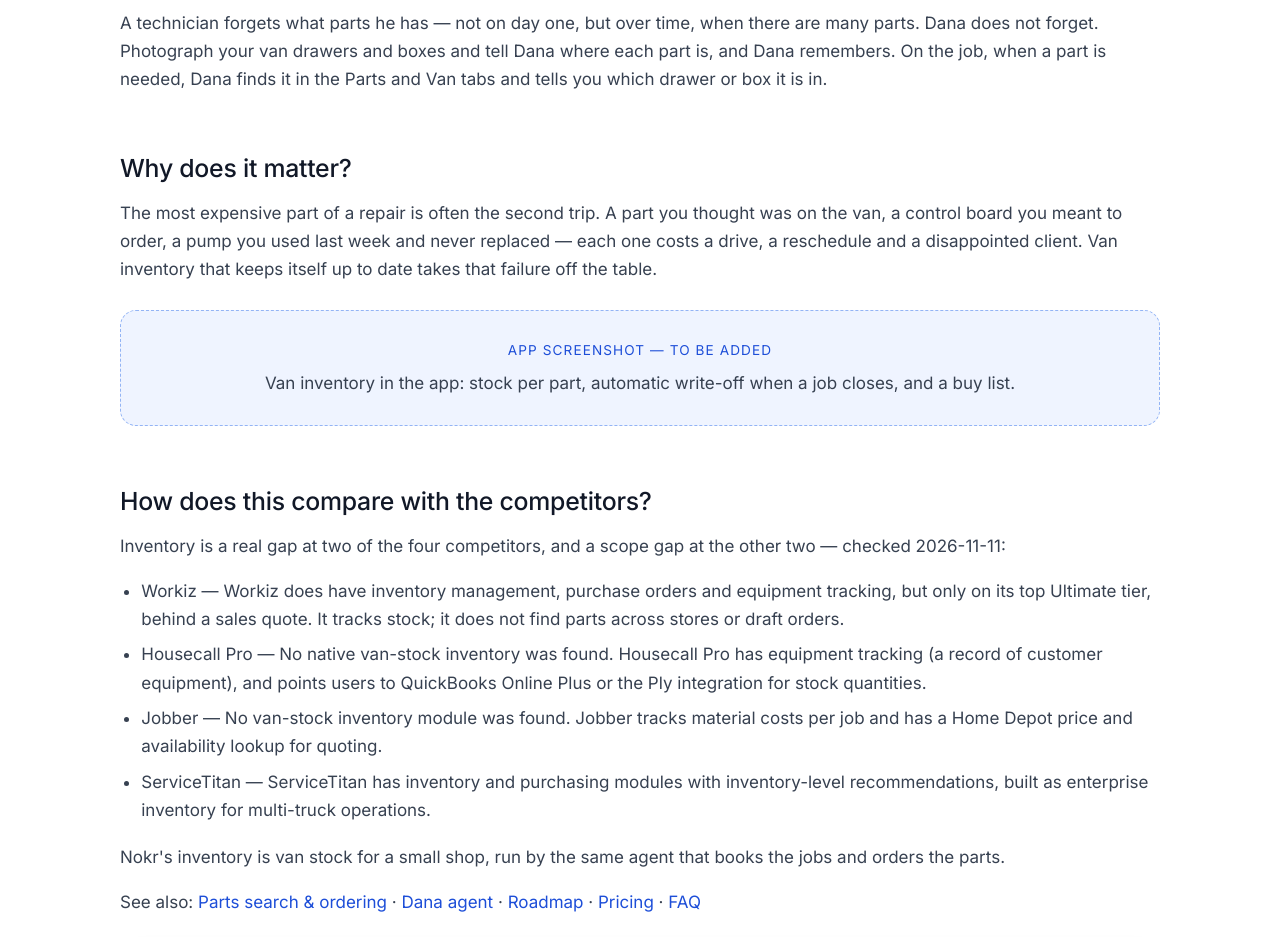
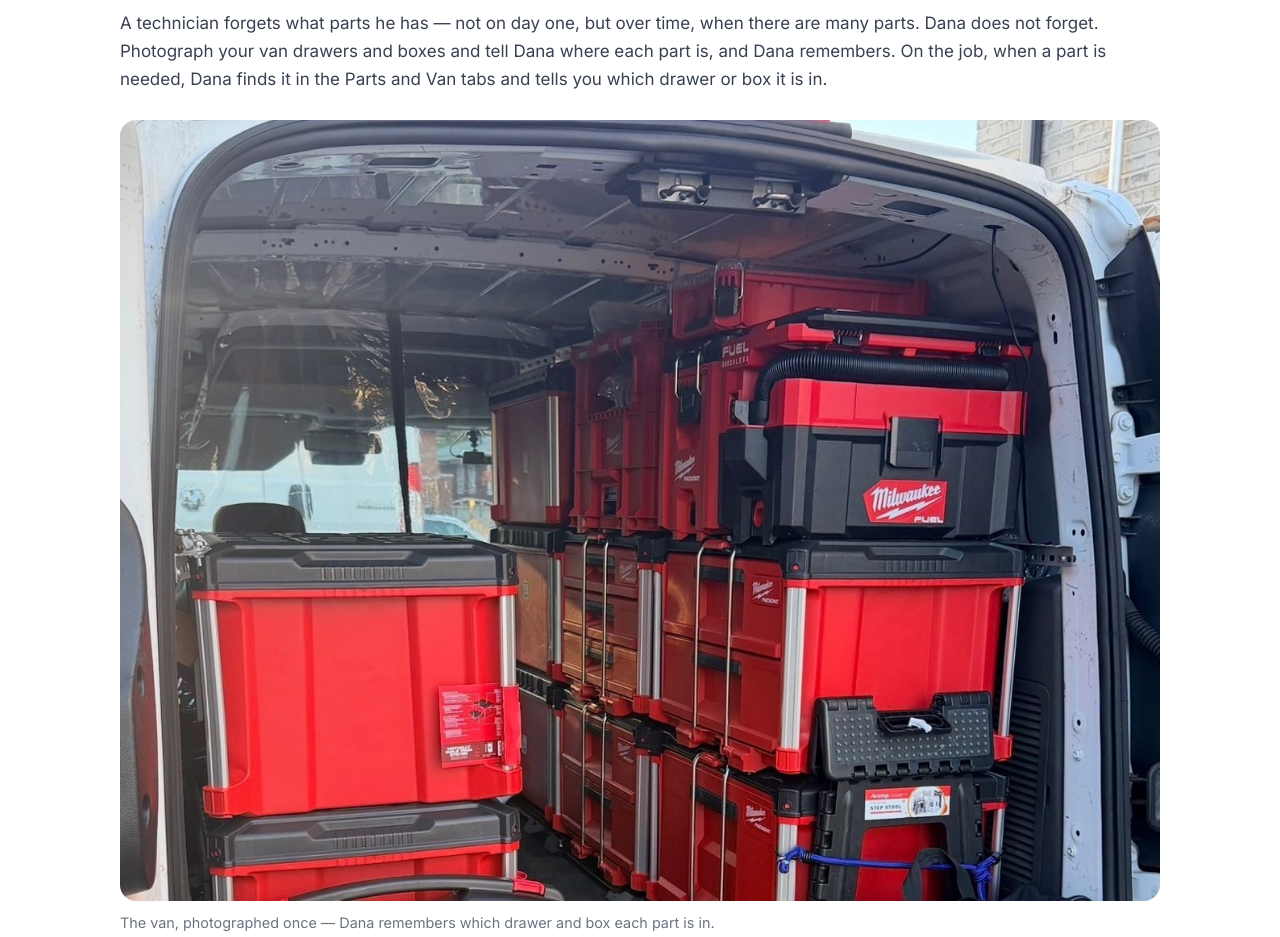
Before and after one commit to premierappliancerepairinc-cloud/handled-website, a plain HTML site: page features/inventory/index.html in a window 1280 px wide. Shown: the part 2660-3597 px from the top of the page. Drawn offline with Linux system fonts and the light colour scheme.

Commit message:
Add Badma's van photo to /features/inventory/: the parts drawers Dana remembers, photographed in his own van. One <figure> after the 'Dana remembers where every part is' section; app-screenshot placeholder untouched. Gate PASS (no pricing text — the deferred $129/$79 batch is NOT in this push).

```diff
--- a/features/inventory/index.html
+++ b/features/inventory/index.html
@@ -51,6 +51,7 @@
   <p>Every part on the van, per part — what it is, how many you have, and which job it went to. When a job closes, Dana writes the part off automatically. When stock runs low, Dana suggests what to buy, so the van is restocked before the week starts, not after a job fails for a missing part.</p>
   <h2>Dana remembers where every part is</h2>
   <p>A technician forgets what parts he has — not on day one, but over time, when there are many parts. Dana does not forget. Photograph your van drawers and boxes and tell Dana where each part is, and Dana remembers. On the job, when a part is needed, Dana finds it in the Parts and Van tabs and tells you which drawer or box it is in.</p>
+  <figure class="photo"><img src="/images/van-drawers-01.jpg" alt="Open van with red parts drawers and toolboxes stacked inside" width="1290" height="968" loading="lazy"><figcaption>The van, photographed once — Dana remembers which drawer and box each part is in.</figcaption></figure>
   <h2>Why does it matter?</h2>
   <p>The most expensive part of a repair is often the second trip. A part you thought was on the van, a control board you meant to order, a pump you used last week and never replaced — each one costs a drive, a reschedule and a disappointed client. Van inventory that keeps itself up to date takes that failure off the table.</p>
   <div class="shot"><span>App screenshot — to be added</span><p>Van inventory in the app: stock per part, automatic write-off when a job closes, and a buy list.</p></div>
```
Also changed, not shown: images/van-drawers-01.jpg (added).
